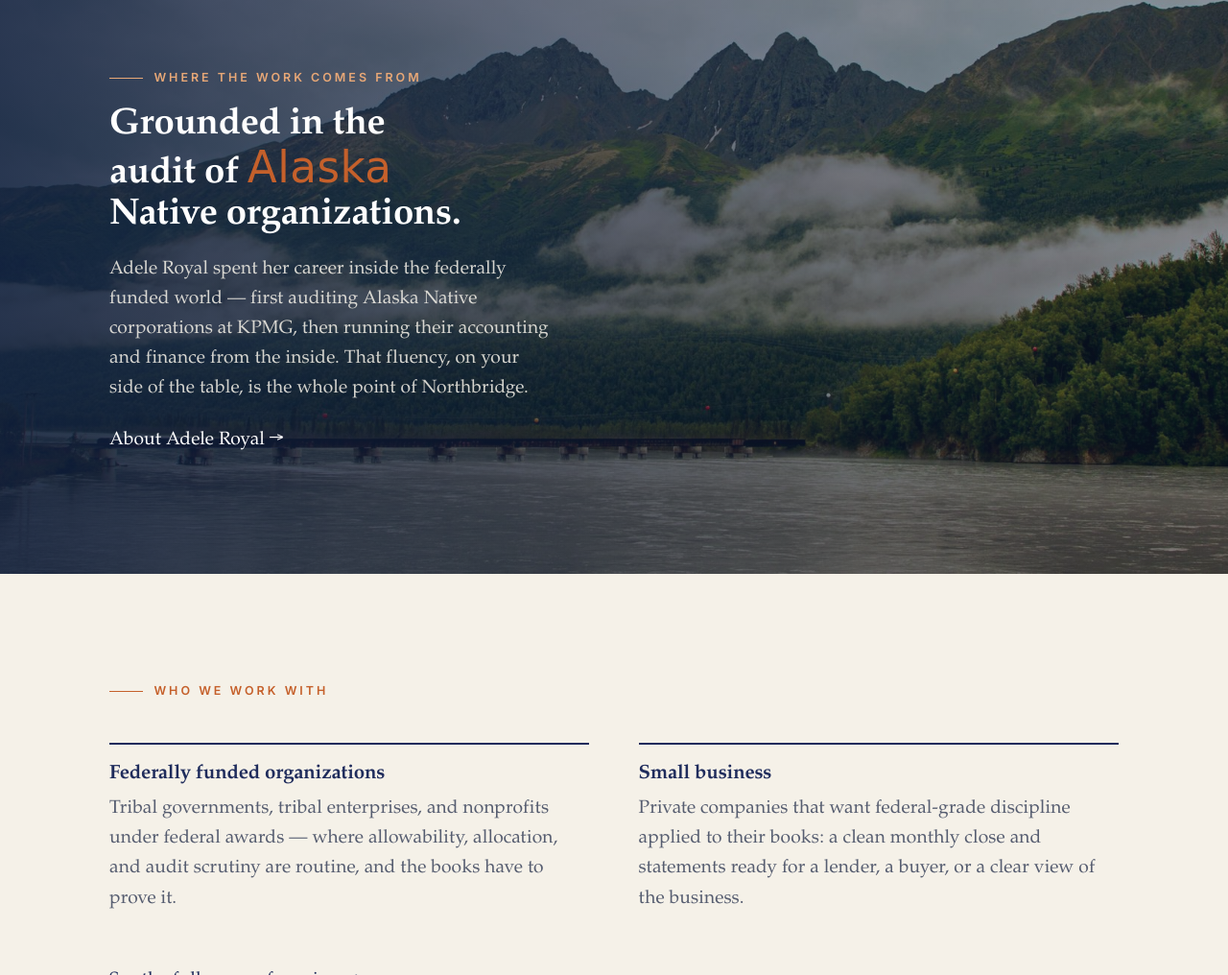
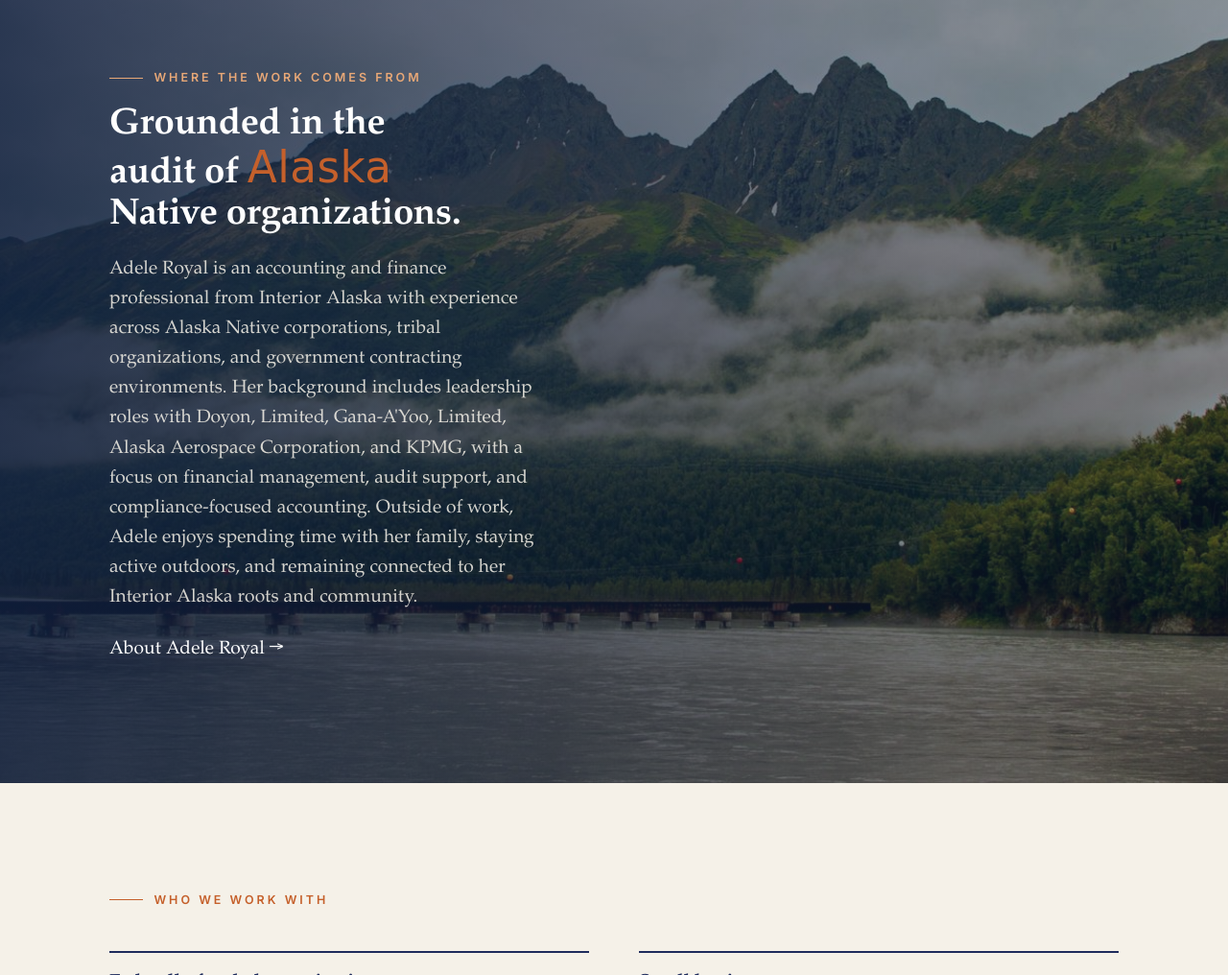
Before and after one commit to doug-royal/northbridge-accounting-site, a plain HTML site: page index.html in a window 1280 px wide. Shown: the part 2250-3266 px from the top of the page at 96% size. Drawn offline with Linux system fonts and the light colour scheme; a web font is replaced by a local one.

Commit message:
Update index.html

```diff
--- a/index.html
+++ b/index.html
@@ -91,9 +91,7 @@
       <div class="wrap">
         <p class="eyebrow">Where the work comes from</p>
         <h2>Grounded in the audit of <span class="script">Alaska</span> Native organizations.</h2>
-        <p>Adele Royal spent her career inside the federally funded world — first auditing Alaska Native
-          corporations at KPMG, then running their accounting and finance from the inside. That fluency,
-          on your side of the table, is the whole point of Northbridge.</p>
+        <p>Adele Royal is an accounting and finance professional from Interior Alaska with experience across Alaska Native corporations, tribal organizations, and government contracting environments. Her background includes leadership roles with Doyon, Limited, Gana-A'Yoo, Limited, Alaska Aerospace Corporation, and KPMG, with a focus on financial management, audit support, and compliance-focused accounting. Outside of work, Adele enjoys spending time with her family, staying active outdoors, and remaining connected to her Interior Alaska roots and community.</p>
         <p style="margin-top:1.4rem;"><a href="about.html">About Adele Royal &rarr;</a></p>
       </div>
     </section>
```
